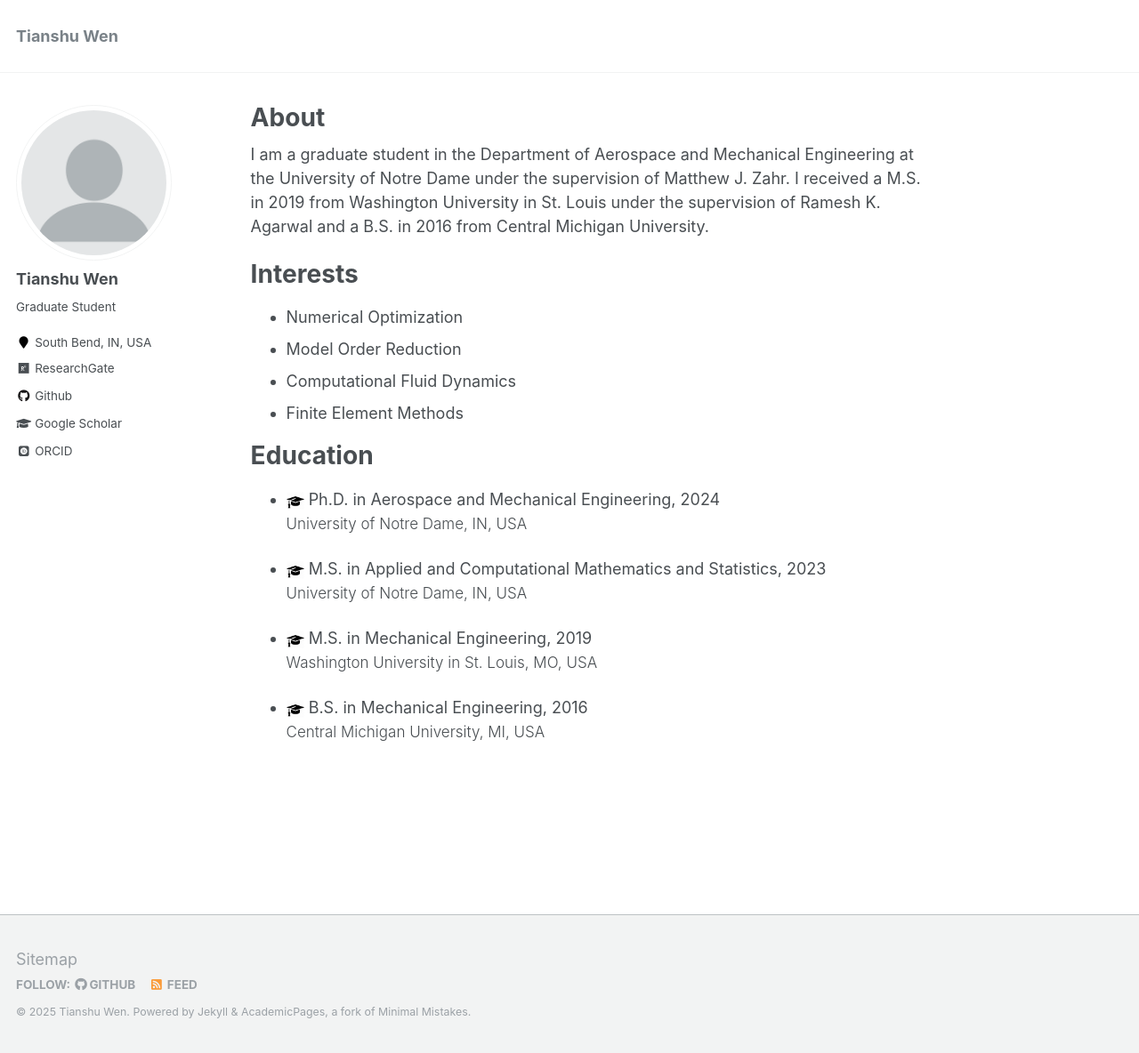
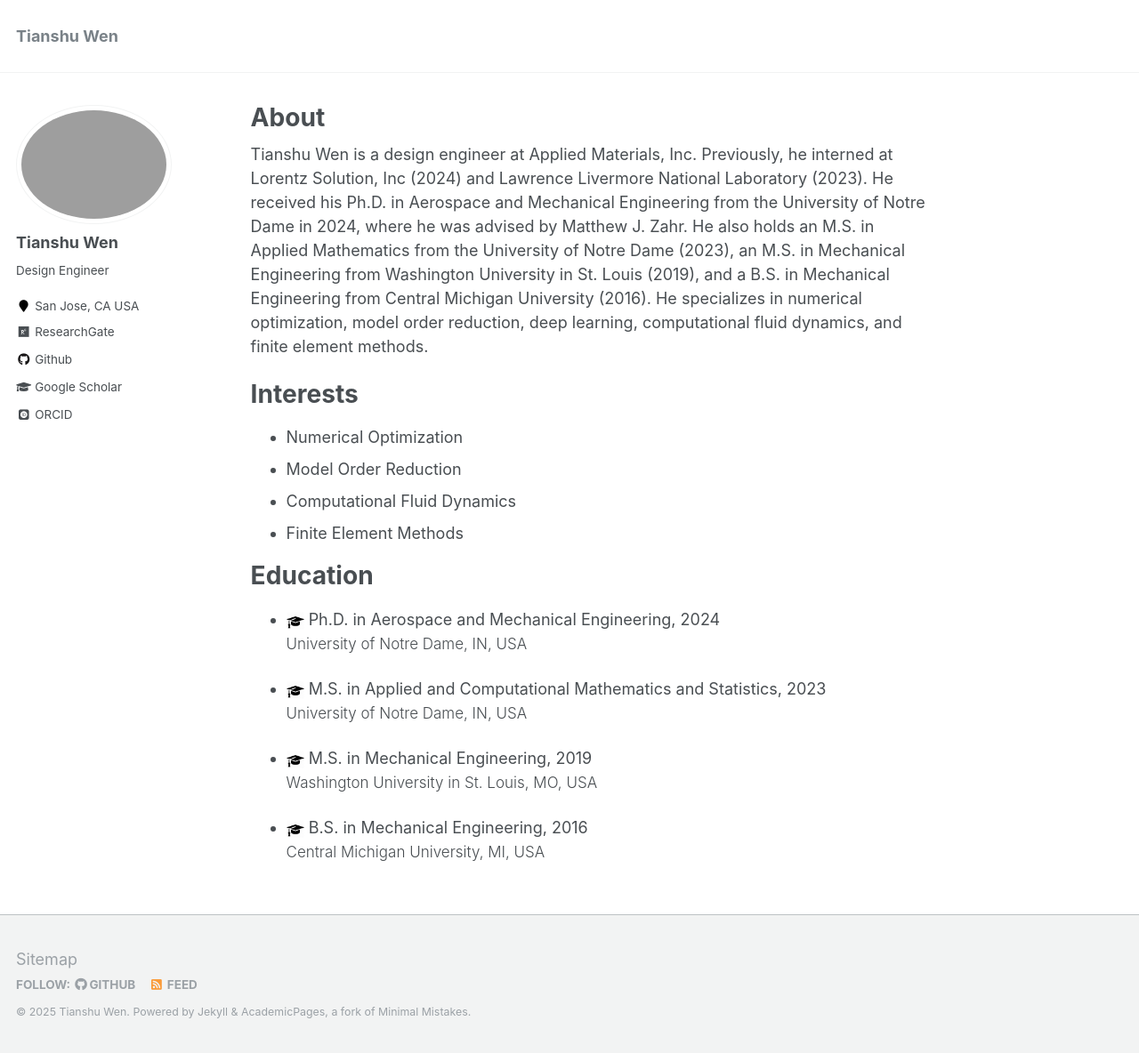
Before and after one commit to tianshuw/tianshuw.github.io, a Jekyll site: the page built from _pages/about.md, in a window 1280 px wide and 1184 px high. Shown: the whole window at 89% size. Built offline with Jekyll 4.4.1, drawn with Linux system fonts in a browser that asks for light colours; some web fonts are replaced.

Commit message:
updated profile

```diff
--- a/_config.yml
+++ b/_config.yml
@@ -81,9 +81,9 @@ analytics:
 # Site Author
 author:
   name             : "Tianshu Wen"
-  avatar           : "profile.png"
-  bio              : "Graduate Student"
-  location         : "South Bend, IN, USA"
+  avatar           : "avatar.png"
+  bio              : "Design Engineer"
+  location         : "San Jose, CA USA"
   employer         :
   pubmed           : #"https://www.ncbi.nlm.nih.gov/pubmed/?term=john+snow"
   googlescholar    : "https://scholar.google.com/citations?user=K21VORoAAAAJ&hl=en"
@@ -96,7 +96,7 @@ author:
   flickr           :
   facebook         :
   foursquare       :
-  github           : "wts0835"
+  github           : "https://github.com/tianshuw"
   google_plus      :
   keybase          :
   instagram        :
--- a/_data/authors.yml
+++ b/_data/authors.yml
@@ -2,8 +2,8 @@
 
 Name Name:
   name        : "Tianshu Wen"
-  uri         : "http://wts0835.github.io"
-  email       : "twen@nd.edu"
+  uri         : "http://tianshuw.github.io"
+  email       : "wts0835@gmail.com"
   bio         : "This is the first name."
   avatar      : "bio-photo-2.jpg"
   twitter     : "name"
--- a/_pages/about.md
+++ b/_pages/about.md
@@ -8,7 +8,7 @@ redirect_from:
   - /about.html
 ---
 
-I am a graduate student in the Department of Aerospace and Mechanical Engineering at the University of Notre Dame under the supervision of Matthew J. Zahr. I received a M.S. in 2019 from Washington University in St. Louis under the supervision of Ramesh K. Agarwal and a B.S. in 2016 from Central Michigan University.
+Tianshu Wen is a design engineer at Applied Materials, Inc. Previously, he interned at Lorentz Solution, Inc (2024) and Lawrence Livermore National Laboratory (2023). He received his Ph.D. in Aerospace and Mechanical Engineering from the University of Notre Dame in 2024, where he was advised by Matthew J. Zahr. He also holds an M.S. in Applied Mathematics from the University of Notre Dame (2023), an M.S. in Mechanical Engineering from Washington University in St. Louis (2019), and a B.S. in Mechanical Engineering from Central Michigan University (2016). He specializes in numerical optimization, model order reduction, deep learning, computational fluid dynamics, and finite element methods.
 
 Interests
 ======
```
Also changed, not shown: 1 other file.
